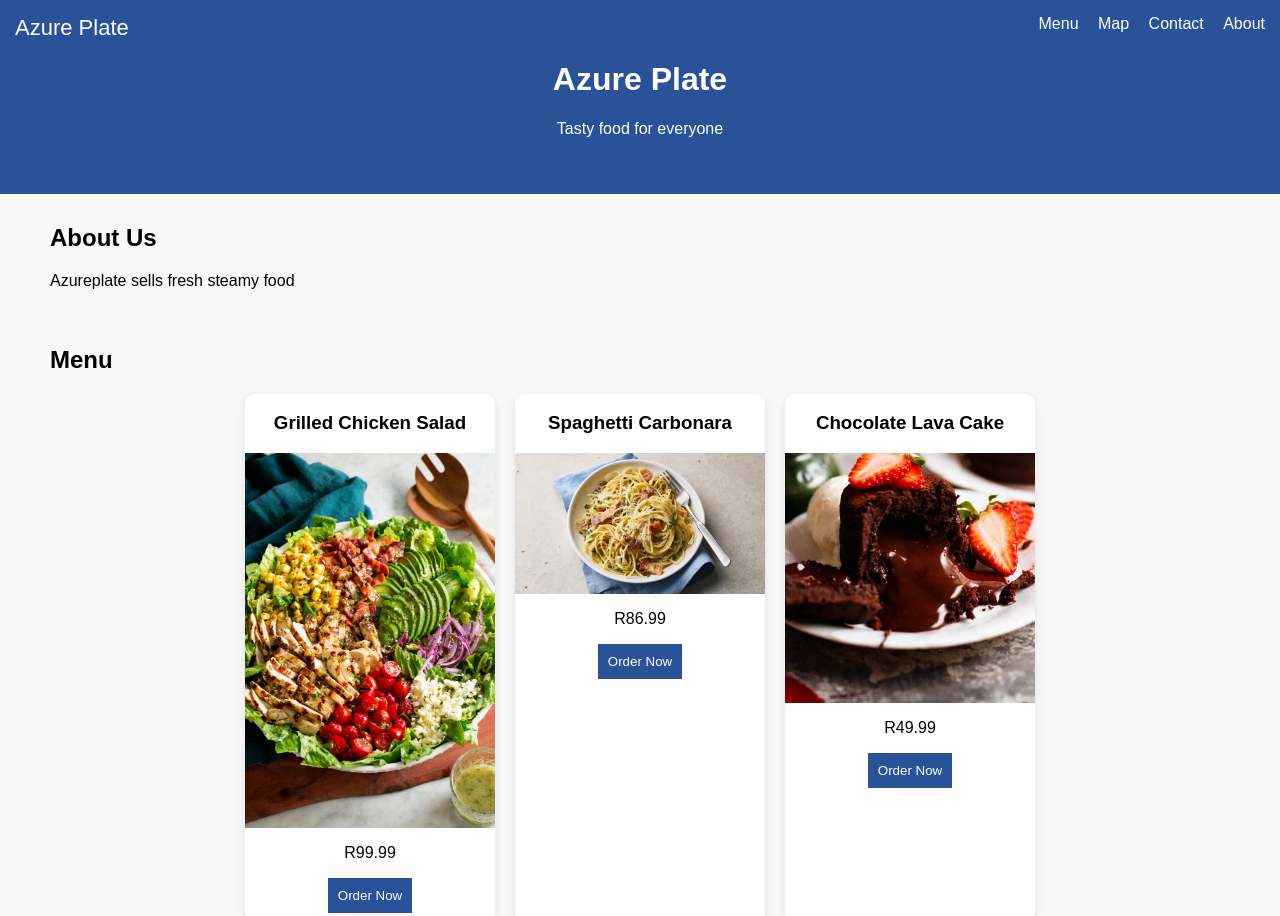
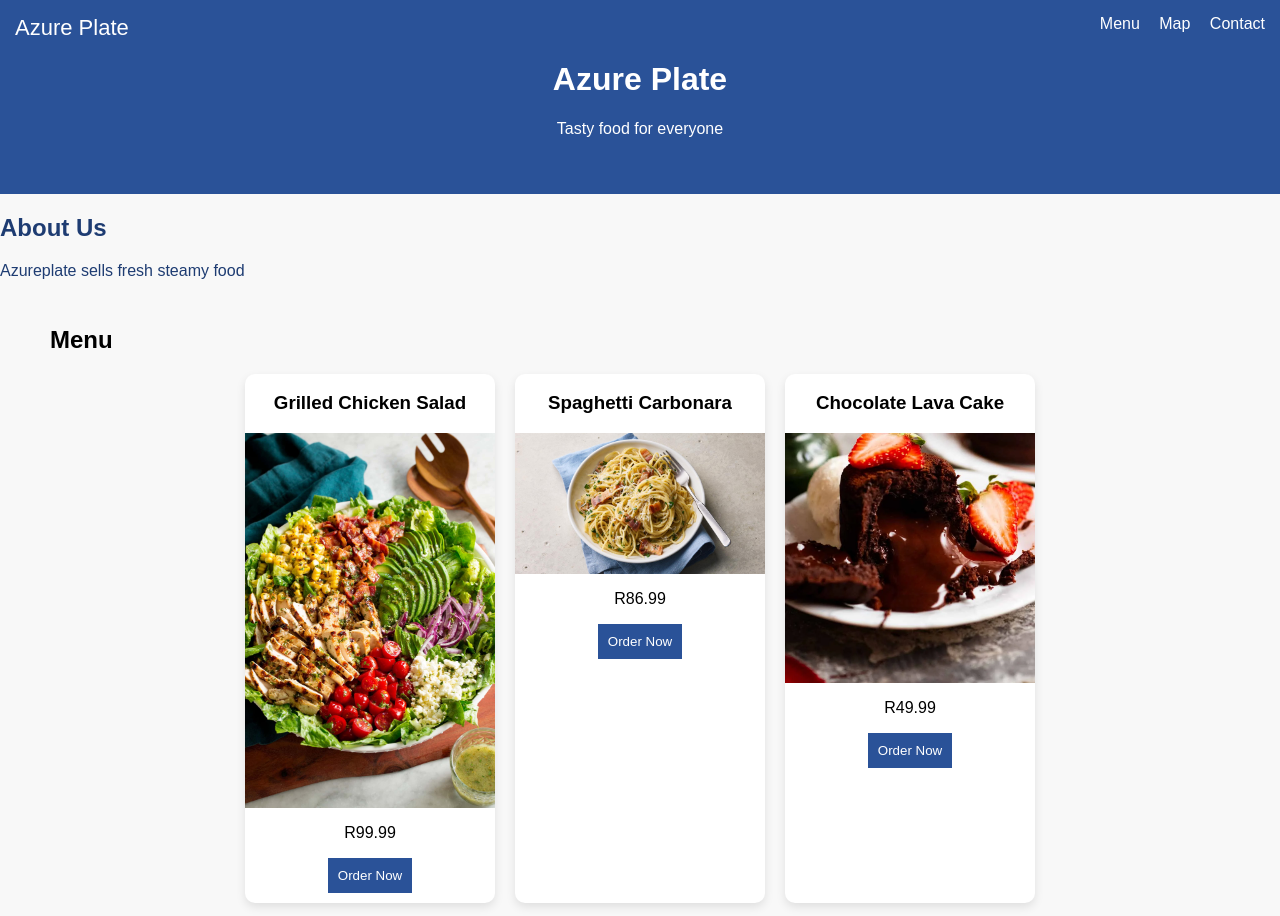
Before and after one commit to lufunomuleya23-svg/my-project-, a plain HTML site: page docs/index.html in a window 1280 px wide. Shown: the top 916 px of the page. Drawn offline with nearby package versions, Linux system fonts and the light colour scheme.

Commit message:
Remove About section and link from index.html
Removed 'About' link and section from index.html

```diff
--- a/docs/index.html
+++ b/docs/index.html
@@ -134,7 +134,6 @@ section {
         <a href="#menu">Menu</a>
         <a href="#map">Map</a>
         <a href="#contact">Contact</a>
-        <a href="about">About</a>
     </div>
 </nav>
 
@@ -143,11 +142,8 @@ section {
     <p>Tasty food for everyone</p>
 </header>
 
-<section id="about">
    <h2>About Us</h2>
    <p>Azureplate sells fresh steamy food</p>
-
-</section>
 
 <!-- MENU -->
 <section id="menu">
```
